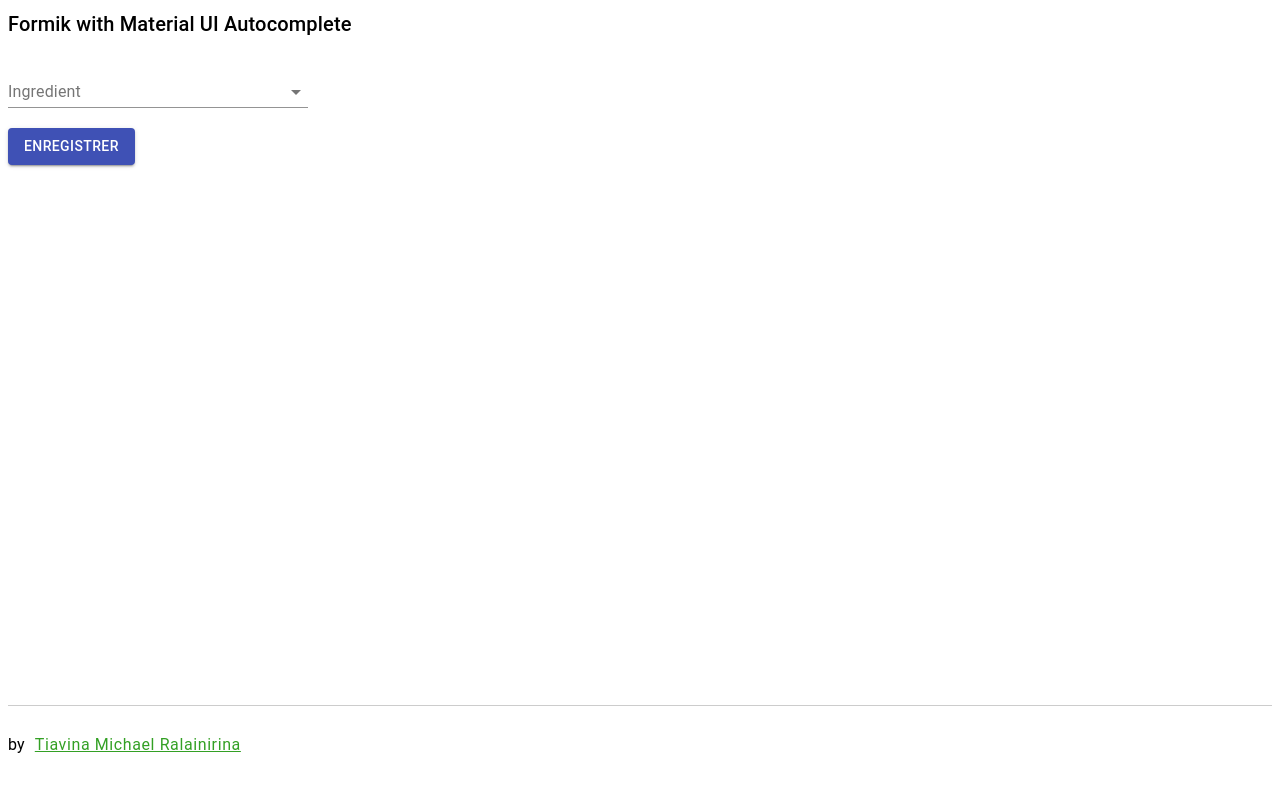
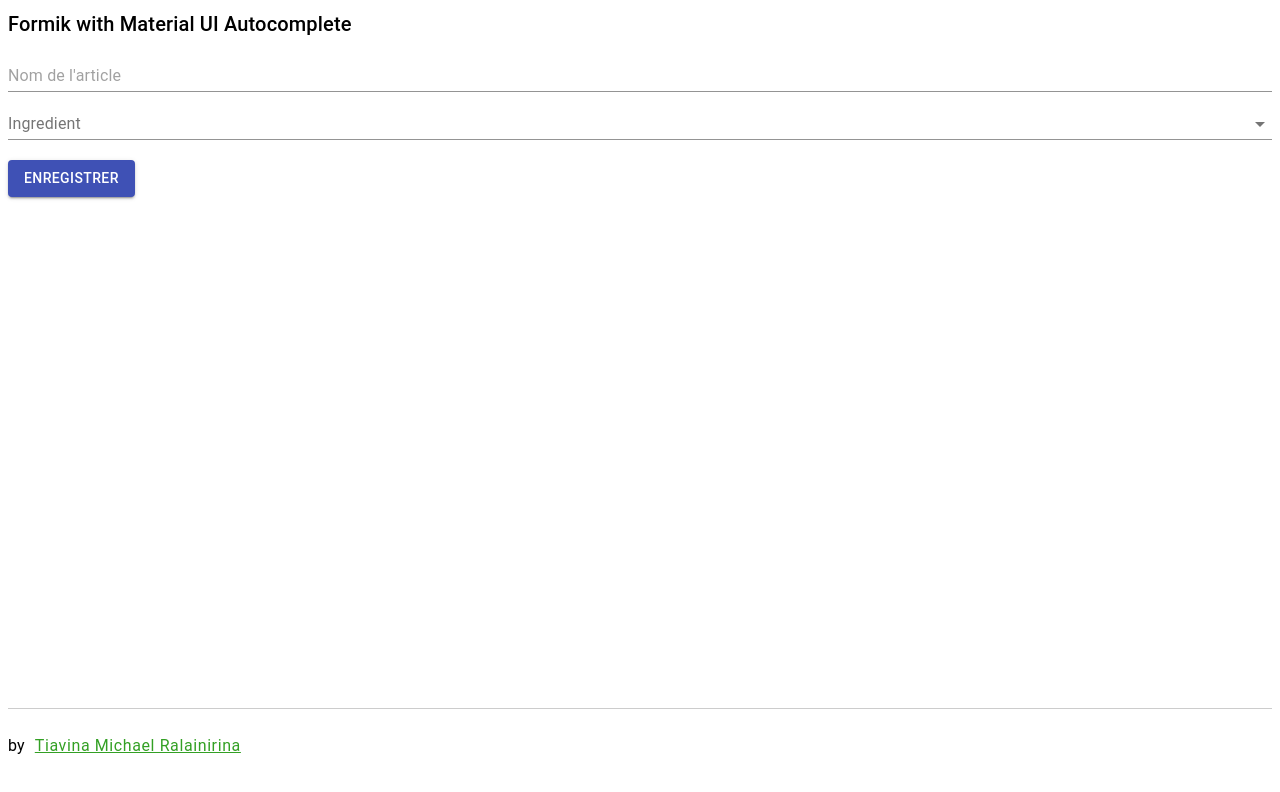
Before and after one commit to tiavina-mika/formik-material-ui-autocomplete, a React (Create React App) app in the folder src/: page / in a window 1280 px wide. Shown: the top 792 px of the page. Built offline with nearby package versions, Linux system fonts and the light colour scheme; the HTML template or start-up script is replaced by a standard one.

Commit message:
add another field

```diff
--- a/src/Demo.js
+++ b/src/Demo.js
@@ -3,7 +3,7 @@ import React, { useState } from "react";
 import TextField from "@material-ui/core/TextField";
 import Autocomplete from "@material-ui/lab/Autocomplete";
 import { Form, Formik } from "formik";
-import { Button, FormControl, makeStyles } from "@material-ui/core";
+import { Button, FormControl, InputLabel, makeStyles } from "@material-ui/core";
 
 const ingredients = [
   { name: "Salt", objectId: "objectId1" },
@@ -13,6 +13,10 @@ const ingredients = [
 const useStyles = makeStyles({
   buttons: {
     marginTop: 20
+  },
+  formContainer: {
+    display: "flex",
+    flexDirection: "column"
   }
 });
 
@@ -26,21 +30,29 @@ const Demo = () => {
   };
 
   return (
-    <Formik initialValues={{ ingredient: "" }} onSubmit={_onSubmit}>
+    <Formik initialValues={{ ingredient: "", name: "" }} onSubmit={_onSubmit}>
       {({ values, handleChange, handleBlur, handleSubmit }) => {
         return (
           <Form>
+            <div className={classes.formContainer}>
+              <FormControl>
+                <TextField
+                  name="name"
+                  inputProps={{
+                    placeholder: "Nom de l'article"
+                  }}
+                  value={values.name}
+                  onChange={handleChange}
+                  onBlur={handleBlur}
+                />
+              </FormControl>
               <FormControl>
                 <Autocomplete
                   id="ingredient"
                   name="ingredient"
                   options={ingredients}
                   getOptionLabel={(option) => option.name}
-                style={{ width: 300 }}
                   onChange={(_, value) => setIngredientId(value.objectId)}
-                getOptionSelected={(option, value) =>
-                  option.name === value.name
-                }
                   renderInput={(params) => (
                     <TextField
                       {...params}
@@ -62,6 +74,7 @@ const Demo = () => {
                   ENREGISTRER
                 </Button>
               </div>
+            </div>
           </Form>
         );
       }}
```
Lines whose indentation alone changed are shown as unchanged.
